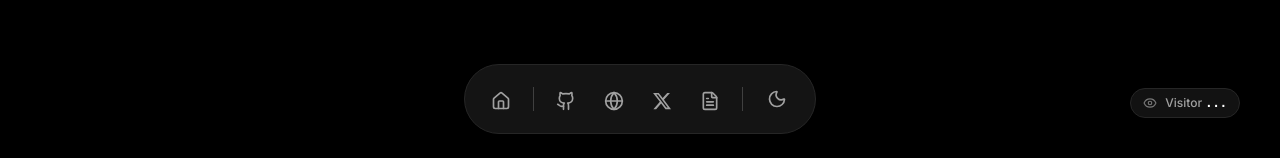
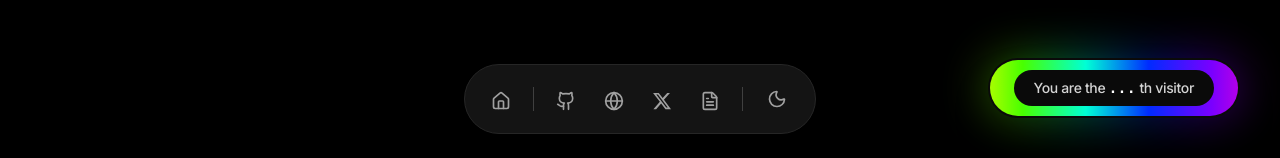
Before and after one commit to Singh-OmDev/portfolio-website, a Next.js app: page / in a window 1280 px wide. Shown: the part 642-800 px from the top of the page. Built offline with nearby package versions, Linux system fonts and the light colour scheme; no server answers; a web font is replaced by a local one.

Commit message:
redesigned visitor counter with rainbow glowing aesthetic

```diff
--- a/src/components/VisitorCounter.tsx
+++ b/src/components/VisitorCounter.tsx
@@ -51,11 +51,45 @@ export default function VisitorCounter() {
 
 
     return (
-        <div className="fixed bottom-10 right-10 z-50 flex items-center gap-2 px-3 py-1.5 bg-white/80 dark:bg-neutral-900/80 backdrop-blur-md border border-neutral-200 dark:border-neutral-800 rounded-full shadow-2xl text-xs font-medium text-neutral-600 dark:text-neutral-400 pointer-events-none select-none animate-in fade-in slide-in-from-bottom-4 duration-700">
-            <Eye size={14} className="opacity-70" />
-            <span>
-                Visitor <span className="font-mono font-bold text-black dark:text-white">{count > 0 ? count.toLocaleString() : "..."}</span>
-            </span>
+        <div className="fixed bottom-10 right-10 z-[100] group">
+            {/* The Animated Glow Effect */}
+            <div
+                className="absolute inset-0 rounded-full blur-xl opacity-40 group-hover:opacity-60 transition-opacity duration-500 animate-rainbow"
+                style={{
+                    background: "linear-gradient(90deg, #ff0000, #ff7300, #fffb00, #48ff00, #00ffd5, #002bff, #7a00ff, #ff00c8, #ff0000)",
+                    backgroundSize: "200% auto",
+                }}
+            />
+
+            {/* The Main Pill */}
+            <div className="relative flex items-center gap-2 px-6 py-2.5 bg-neutral-950 border-[2px] border-transparent rounded-full shadow-2xl text-sm font-medium tracking-tight overflow-hidden p-[1px]">
+                {/* Border Animation Layer */}
+                <div
+                    className="absolute inset-0 animate-rainbow"
+                    style={{
+                        background: "linear-gradient(90deg, #ff0000, #ff7300, #fffb00, #48ff00, #00ffd5, #002bff, #7a00ff, #ff00c8, #ff0000)",
+                        backgroundSize: "200% auto",
+                        margin: "-2px",
+                    }}
+                />
+
+                {/* Content Overlay */}
+                <div className="relative flex items-center gap-2 px-5 py-2 bg-neutral-950 rounded-full w-full h-full">
+                    <span className="text-neutral-300">
+                        You are the <span className="font-mono font-bold text-white tracking-wider">{count > 0 ? count.toLocaleString() : "..."}</span> th visitor
+                    </span>
+                </div>
+            </div>
+
+            <style jsx>{`
+                @keyframes rainbow {
+                    0% { background-position: 0% 50%; }
+                    100% { background-position: 200% 50%; }
+                }
+                .animate-rainbow {
+                    animation: rainbow 3s linear infinite;
+                }
+            `}</style>
         </div>
     );
 }
```
